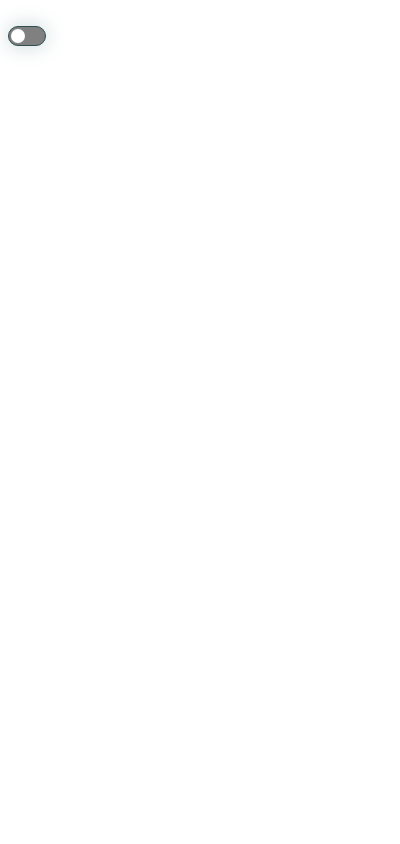
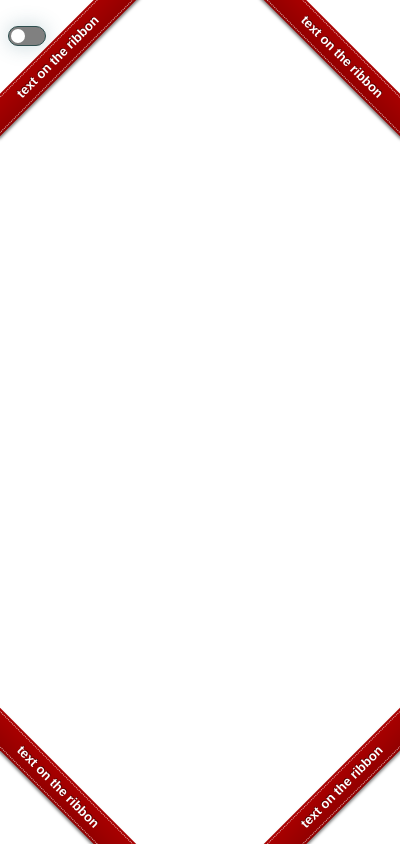
Before and after one commit to tbmreza/consig, a browser extension: page public/popup.html in a window 400 px wide. Drawn offline with Linux system fonts and the light colour scheme.

Commit message:
basic use of ribbon css
Thanks to https://github.com/simonwhitaker/github-fork-ribbon-css

```diff
--- a/public/popup.html
+++ b/public/popup.html
@@ -3,9 +3,14 @@
 
 <head>
   <link rel="stylesheet" href="switch-input.css">
+  <link rel="stylesheet" href="ribbon.css" />
 </head>
 
 <body>
+  <a class="github-fork-ribbon left-top" href="" data-ribbon="text on the ribbon" title="onhover text"></a>
+  <a class="github-fork-ribbon left-bottom" href="" data-ribbon="text on the ribbon" title="onhover text"></a>
+  <a class="github-fork-ribbon right-top" href="" data-ribbon="text on the ribbon" title="onhover text"></a>
+  <a class="github-fork-ribbon right-bottom" href="" data-ribbon="text on the ribbon" title="onhover text"></a>
   <!-- <script src="popup.js"></script> -->
   <input type="checkbox" name="switch" id="switch">
   <label for="switch"></label>
--- /dev/null
+++ b/public/ribbon.css
@@ -0,0 +1,163 @@
+/*!
+ * "Fork me on GitHub" CSS ribbon v0.2.3 | MIT License
+ * https://github.com/simonwhitaker/github-fork-ribbon-css
+*/
+
+.github-fork-ribbon {
+  width: 12.1em;
+  height: 12.1em;
+  position: absolute;
+  overflow: hidden;
+  top: 0;
+  right: 0;
+  z-index: 9999;
+  pointer-events: none;
+  font-size: 13px;
+  text-decoration: none;
+  text-indent: -999999px;
+}
+
+.github-fork-ribbon.fixed {
+  position: fixed;
+}
+
+.github-fork-ribbon:hover,
+.github-fork-ribbon:active {
+  background-color: rgba(0, 0, 0, 0);
+}
+
+.github-fork-ribbon:before,
+.github-fork-ribbon:after {
+  /* The right and left classes determine the side we attach our banner to */
+  position: absolute;
+  display: block;
+  width: 15.38em;
+  height: 1.54em;
+
+  top: 3.23em;
+  right: -3.23em;
+
+  -webkit-box-sizing: content-box;
+  -moz-box-sizing: content-box;
+  box-sizing: content-box;
+
+  -webkit-transform: rotate(45deg);
+  -moz-transform: rotate(45deg);
+  -ms-transform: rotate(45deg);
+  -o-transform: rotate(45deg);
+  transform: rotate(45deg);
+}
+
+.github-fork-ribbon:before {
+  content: "";
+
+  /* Add a bit of padding to give some substance outside the "stitching" */
+  padding: 0.38em 0;
+
+  /* Set the base colour */
+  background-color: #a00;
+
+  /* Set a gradient: transparent black at the top to almost-transparent black at the bottom */
+  background-image: -webkit-gradient(
+    linear,
+    left top,
+    left bottom,
+    from(rgba(0, 0, 0, 0)),
+    to(rgba(0, 0, 0, 0.15))
+  );
+  background-image: -webkit-linear-gradient(
+    top,
+    rgba(0, 0, 0, 0),
+    rgba(0, 0, 0, 0.15)
+  );
+  background-image: -moz-linear-gradient(
+    top,
+    rgba(0, 0, 0, 0),
+    rgba(0, 0, 0, 0.15)
+  );
+  background-image: -ms-linear-gradient(
+    top,
+    rgba(0, 0, 0, 0),
+    rgba(0, 0, 0, 0.15)
+  );
+  background-image: -o-linear-gradient(
+    top,
+    rgba(0, 0, 0, 0),
+    rgba(0, 0, 0, 0.15)
+  );
+  background-image: linear-gradient(
+    to bottom,
+    rgba(0, 0, 0, 0),
+    rgba(0, 0, 0, 0.15)
+  );
+
+  /* Add a drop shadow */
+  -webkit-box-shadow: 0 0.15em 0.23em 0 rgba(0, 0, 0, 0.5);
+  -moz-box-shadow: 0 0.15em 0.23em 0 rgba(0, 0, 0, 0.5);
+  box-shadow: 0 0.15em 0.23em 0 rgba(0, 0, 0, 0.5);
+
+  pointer-events: auto;
+}
+
+.github-fork-ribbon:after {
+  /* Set the text from the data-ribbon attribute */
+  content: attr(data-ribbon);
+
+  /* Set the text properties */
+  color: #fff;
+  font: 700 1em "Helvetica Neue", Helvetica, Arial, sans-serif;
+  line-height: 1.54em;
+  text-decoration: none;
+  text-shadow: 0 -0.08em rgba(0, 0, 0, 0.5);
+  text-align: center;
+  text-indent: 0;
+
+  /* Set the layout properties */
+  padding: 0.15em 0;
+  margin: 0.15em 0;
+
+  /* Add "stitching" effect */
+  border-width: 0.08em 0;
+  border-style: dotted;
+  border-color: #fff;
+  border-color: rgba(255, 255, 255, 0.7);
+}
+
+.github-fork-ribbon.left-top,
+.github-fork-ribbon.left-bottom {
+  right: auto;
+  left: 0;
+}
+
+.github-fork-ribbon.left-bottom,
+.github-fork-ribbon.right-bottom {
+  top: auto;
+  bottom: 0;
+}
+
+.github-fork-ribbon.left-top:before,
+.github-fork-ribbon.left-top:after,
+.github-fork-ribbon.left-bottom:before,
+.github-fork-ribbon.left-bottom:after {
+  right: auto;
+  left: -3.23em;
+}
+
+.github-fork-ribbon.left-bottom:before,
+.github-fork-ribbon.left-bottom:after,
+.github-fork-ribbon.right-bottom:before,
+.github-fork-ribbon.right-bottom:after {
+  top: auto;
+  bottom: 3.23em;
+}
+
+.github-fork-ribbon.left-top:before,
+.github-fork-ribbon.left-top:after,
+.github-fork-ribbon.right-bottom:before,
+.github-fork-ribbon.right-bottom:after {
+  -webkit-transform: rotate(-45deg);
+  -moz-transform: rotate(-45deg);
+  -ms-transform: rotate(-45deg);
+  -o-transform: rotate(-45deg);
+  transform: rotate(-45deg);
+}
```
